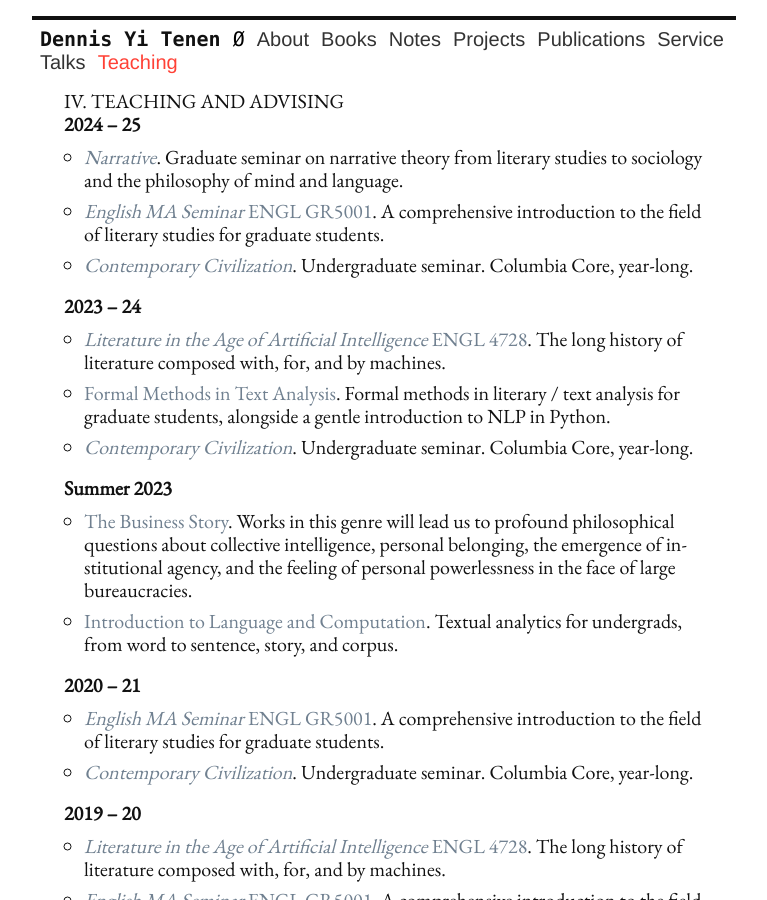
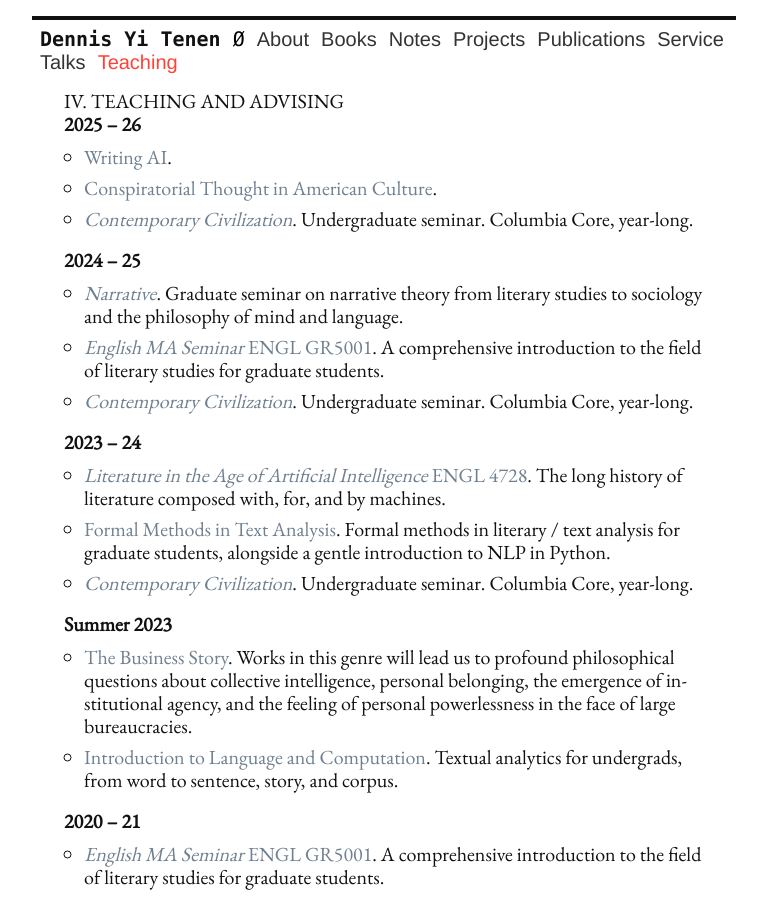
Before and after one commit to denten/denten.github.io, a Jekyll site: the page built from _pages/teaching.md, in a window 1280 px wide and 900 px high. Shown: the whole window, without its empty margins (256-1023 px from the left). Built offline with Jekyll 4.4.1, drawn with Linux system fonts in a browser that asks for light colours; nearby versions of some CDN libraries.

Commit message:
update teaching and talks

```diff
--- a/_includes/CV/03-teaching.md
+++ b/_includes/CV/03-teaching.md
@@ -1,4 +1,12 @@
 ## IV. Teaching and Advising
+
+
+### 2025 -- 26
+
+- [Writing AI](https://docs.google.com/document/d/1E6FtQ6CidyvLaDKRpsUPa-T5Om0ocnxEiVEQPz9dZqs).
+- [Conspiratorial Thought in American Culture](https://github.com/denten-courses/conspiracy-theory).
+- [*Contemporary Civilization*](https://github.com/denten-courses/con-civ).
+  Undergraduate seminar. Columbia Core, year-long.
 
 ### 2024 -- 25
 - [*Narrative*](https://github.com/denten-courses/narrative/blob/main/README.md). Graduate seminar on narrative theory from literary studies to sociology and
```
Also changed, not shown: _includes/CV/06-talks.md (+2 -0 lines).
